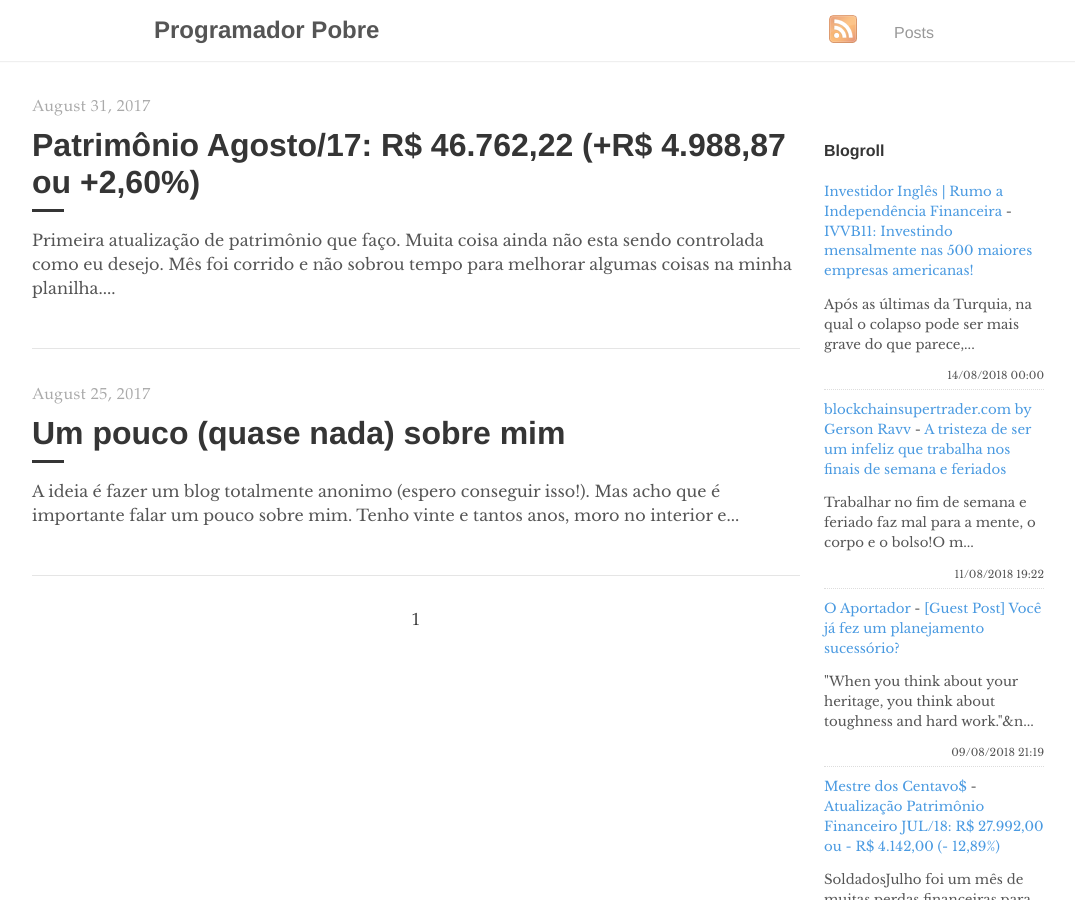
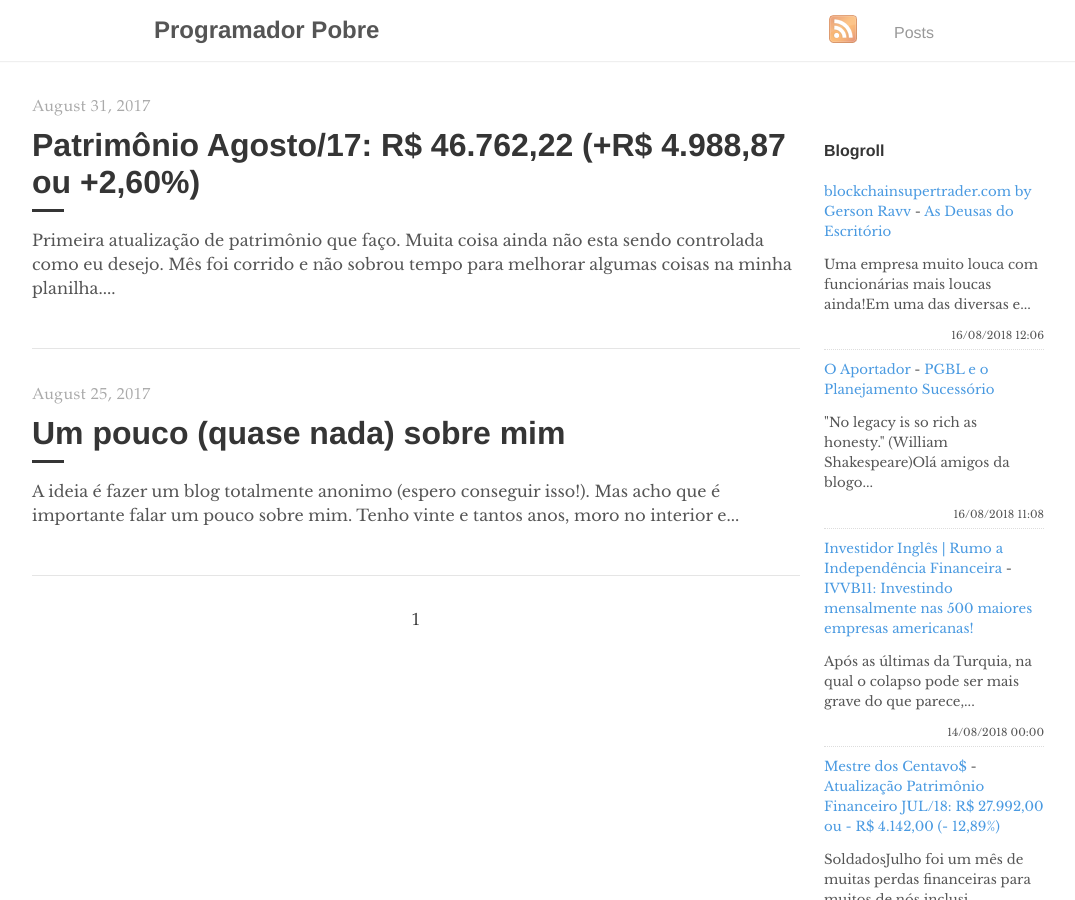
Before and after one commit to programadorpobre/programadorpobre.github.io, a Jekyll site: the page built from index.html, in a window 1280 px wide and 900 px high. Shown: the whole window, without its empty margins (96-1171 px from the left). Built offline with Jekyll 4.4.1, drawn with Linux system fonts in a browser that asks for light colours; the list of posts is cut into pages by our own code; comment, search, counter and statistics services are not loaded.

Commit message:
[ci skip] travis #376

```diff
--- a/_includes/feed-entries.html
+++ b/_includes/feed-entries.html
@@ -1,17 +1,17 @@
+<div class="feed-entry">
+    <a class="feed-entry-site-name" href="http://www.blockchainsupertrader.com/">blockchainsupertrader.com by Gerson Ravv</a> - <a class="feed-entry-title" href="http://www.blockchainsupertrader.com/2018/08/as-deusas-do-escritorio.html">As Deusas do Escritório</a>
+    <p class="feed-entry-summary">Uma empresa muito louca com funcionárias mais loucas ainda!Em uma das diversas e...</p>
+    <time datetime="2018-08-16T12:06:00.002-03:00">16/08/2018 12:06</time>
+</div>
+<div class="feed-entry">
+    <a class="feed-entry-site-name" href="https://oaportadorfinanceiro.blogspot.com/">O Aportador</a> - <a class="feed-entry-title" href="https://oaportadorfinanceiro.blogspot.com/2018/08/pgbl-e-o-planejamento-sucessorio.html">PGBL  e o Planejamento Sucessório</a>
+    <p class="feed-entry-summary">"No legacy is so rich as honesty."&nbsp;(William Shakespeare)Olá amigos da blogo...</p>
+    <time datetime="2018-08-16T11:08:00.000-03:00">16/08/2018 11:08</time>
+</div>
 <div class="feed-entry">
     <a class="feed-entry-site-name" href="https://www.investidoringles.com/">Investidor Inglês | Rumo a Independência Financeira</a> - <a class="feed-entry-title" href="https://www.investidoringles.com/2018/08/ivvb11-investir-empresas-americanas.html">IVVB11: Investindo mensalmente nas 500 maiores empresas americanas!</a>
     <p class="feed-entry-summary">Após as últimas da Turquia, na qual o colapso pode ser mais grave do que parece,...</p>
     <time datetime="2018-08-14T00:00:00.000-03:00">14/08/2018 00:00</time>
-</div>
-<div class="feed-entry">
-    <a class="feed-entry-site-name" href="http://www.blockchainsupertrader.com/">blockchainsupertrader.com by Gerson Ravv</a> - <a class="feed-entry-title" href="http://www.blockchainsupertrader.com/2018/08/a-tristeza-de-ser-um-infeliz-que.html">A tristeza de ser um infeliz que trabalha nos finais de semana e feriados</a>
-    <p class="feed-entry-summary">Trabalhar no fim de semana e feriado faz mal para a mente, o corpo e o bolso!O m...</p>
-    <time datetime="2018-08-11T19:22:00.001-03:00">11/08/2018 19:22</time>
-</div>
-<div class="feed-entry">
-    <a class="feed-entry-site-name" href="https://oaportadorfinanceiro.blogspot.com/">O Aportador</a> - <a class="feed-entry-title" href="https://oaportadorfinanceiro.blogspot.com/2018/08/guest-post-voce-ja-fez-um-planejamento.html">[Guest Post] Você já fez um planejamento sucessório?</a>
-    <p class="feed-entry-summary">"When you think about your heritage, you think about toughness and hard work."&n...</p>
-    <time datetime="2018-08-09T21:19:00.000-03:00">09/08/2018 21:19</time>
 </div>
 <div class="feed-entry">
     <a class="feed-entry-site-name" href="https://mestredoscentavos.blogspot.com/">Mestre dos Centavo$</a> - <a class="feed-entry-title" href="https://mestredoscentavos.blogspot.com/2018/08/atualizacao-patrimonio-financeiro-jul18.html">Atualização Patrimônio Financeiro JUL/18: R$ 27.992,00 ou - R$ 4.142,00 (- 12,89%)</a>
```
